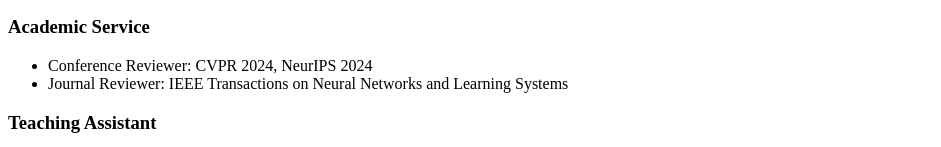
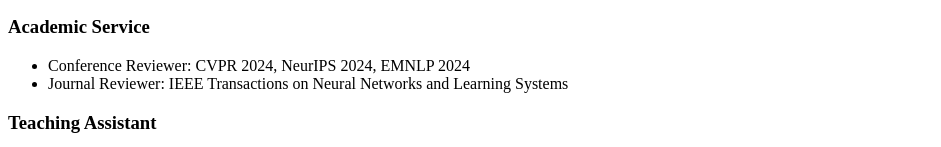
Before and after one commit to PzySeere/PzySeere.github.io, a plain HTML site: page index.html in a window 1280 px wide. Shown: the part 1208-1355 px from the top of the page, without its empty margins (0-941 px from the left). Drawn offline with Linux system fonts and the light colour scheme.

Commit message:
Update index.html

```diff
--- a/index.html
+++ b/index.html
@@ -169,7 +169,7 @@
                         <h1 id="Service">Academic Service</h1>
 
                         <ul>
-                            <li>Conference Reviewer: CVPR 2024, NeurIPS 2024</li>
+                            <li>Conference Reviewer: CVPR 2024, NeurIPS 2024, EMNLP 2024</li>
                             <li>Journal Reviewer: IEEE Transactions on Neural Networks and Learning Systems</li>
                         </ul>
 
```
